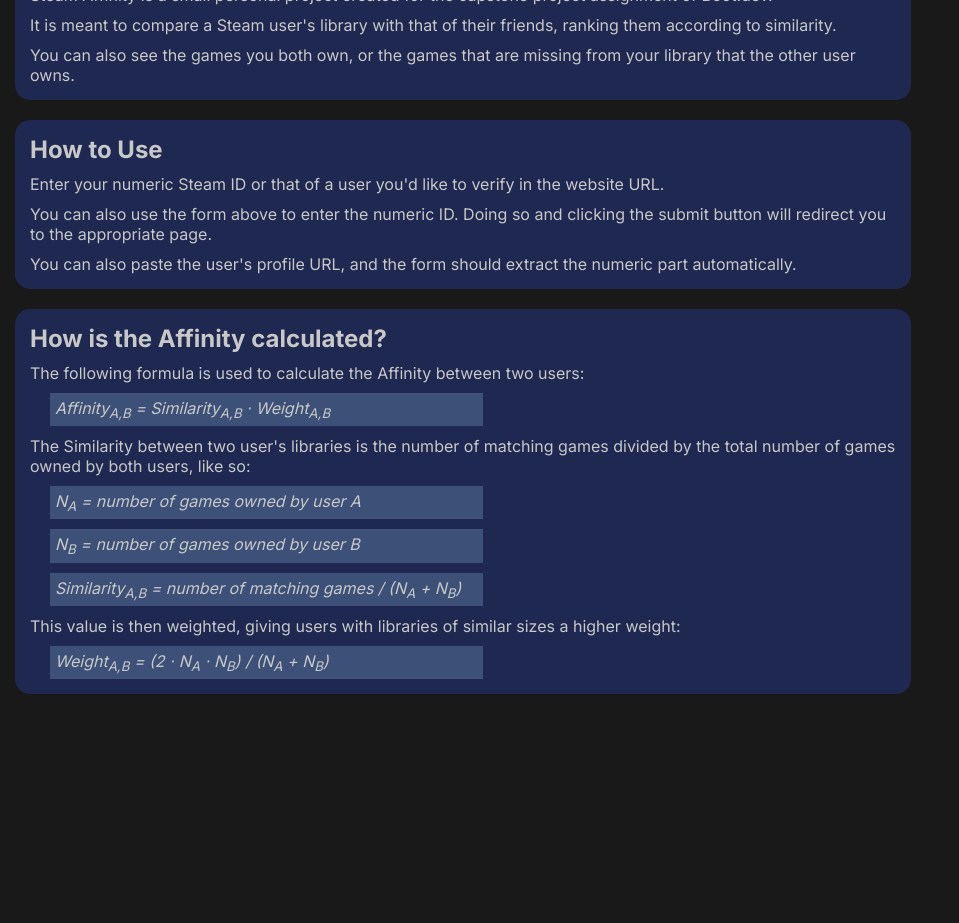
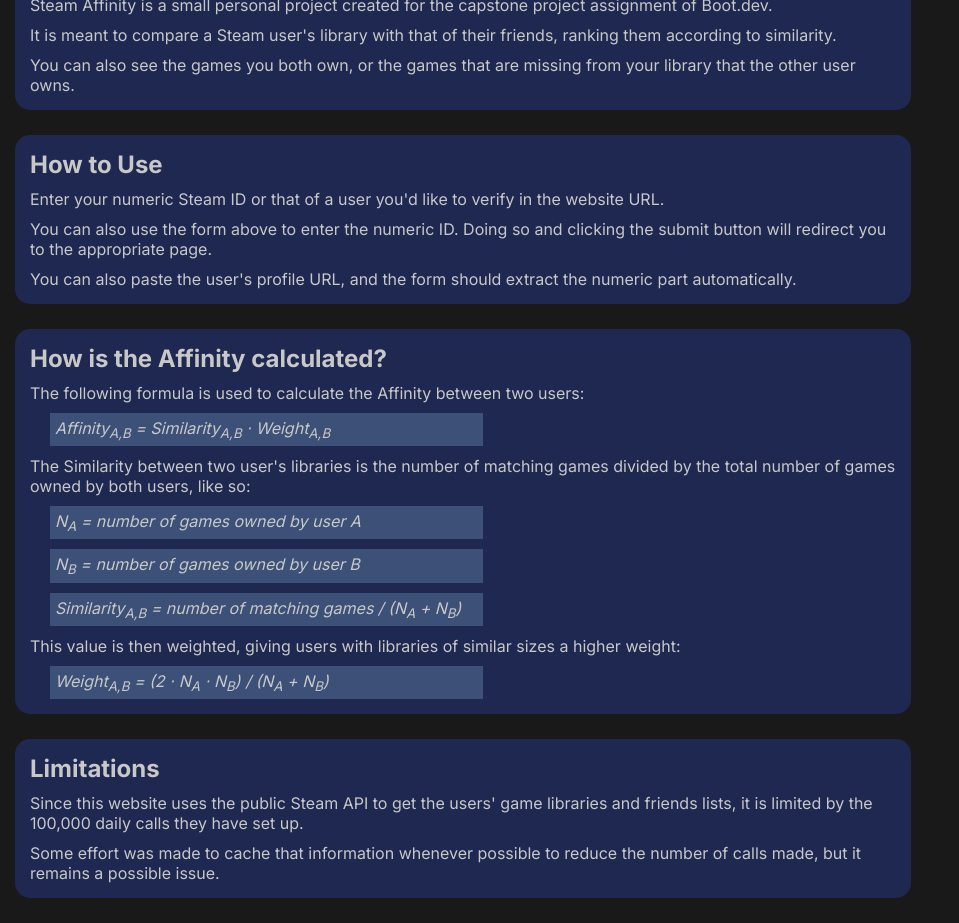
Before and after one commit to PFrek/steam-affinity, a Next.js app in the folder frontend/steam-affinity/: page / in a window 1280 px wide. Shown: the part 280-1203 px from the top of the page, without its empty margins (0-959 px from the left). Before the commit the page ends 994 px from the top, so only its background shows below. Built offline with nearby package versions, Linux system fonts and the light colour scheme.

Commit message:
Add limitations section to home page

```diff
--- a/frontend/steam-affinity/src/app/page.module.css
+++ b/frontend/steam-affinity/src/app/page.module.css
@@ -8,7 +8,7 @@
   display: flex;
   flex-direction: column;
   gap: 10px;
-  margin: 20px 15px;
+  margin: 25px 15px;
 
   padding: 15px;
   background-color: var(--accent-dark-rgb);
--- a/frontend/steam-affinity/src/app/page.tsx
+++ b/frontend/steam-affinity/src/app/page.tsx
@@ -81,6 +81,15 @@
             Weight<sub>A,B</sub> = (2 ⋅ N<sub>A</sub> ⋅ N<sub>B</sub>) / (N<sub>A</sub> + N<sub>B</sub>)
           </p>
         </div>
+        <div className={styles.section}>
+          <h2>Limitations</h2>
+          <p>
+            Since this website uses the public Steam API to get the users' game libraries and friends lists, it is limited by the 100,000 daily calls they have set up.
+          </p>
+          <p>
+            Some effort was made to cache that information whenever possible to reduce the number of calls made, but it remains a possible issue.
+          </p>
+        </div>
       </main >
     </>
   );
```
